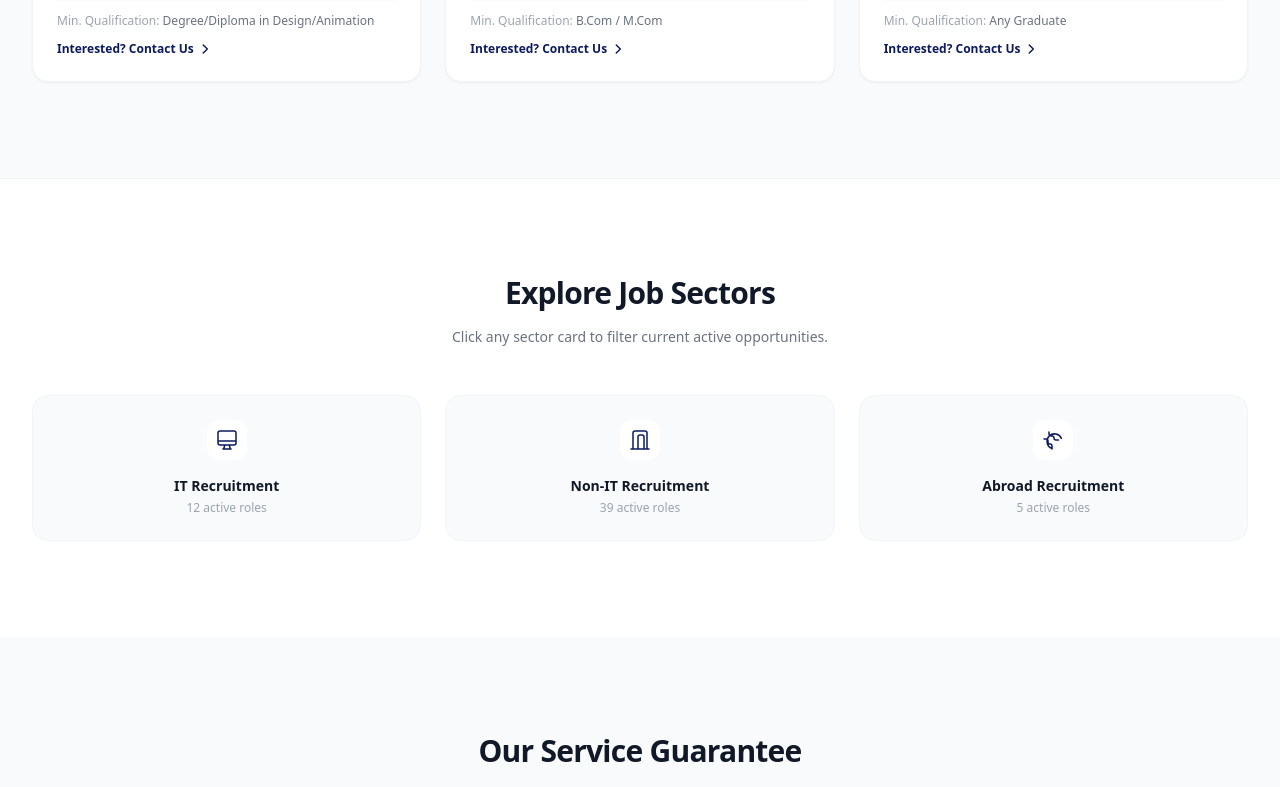
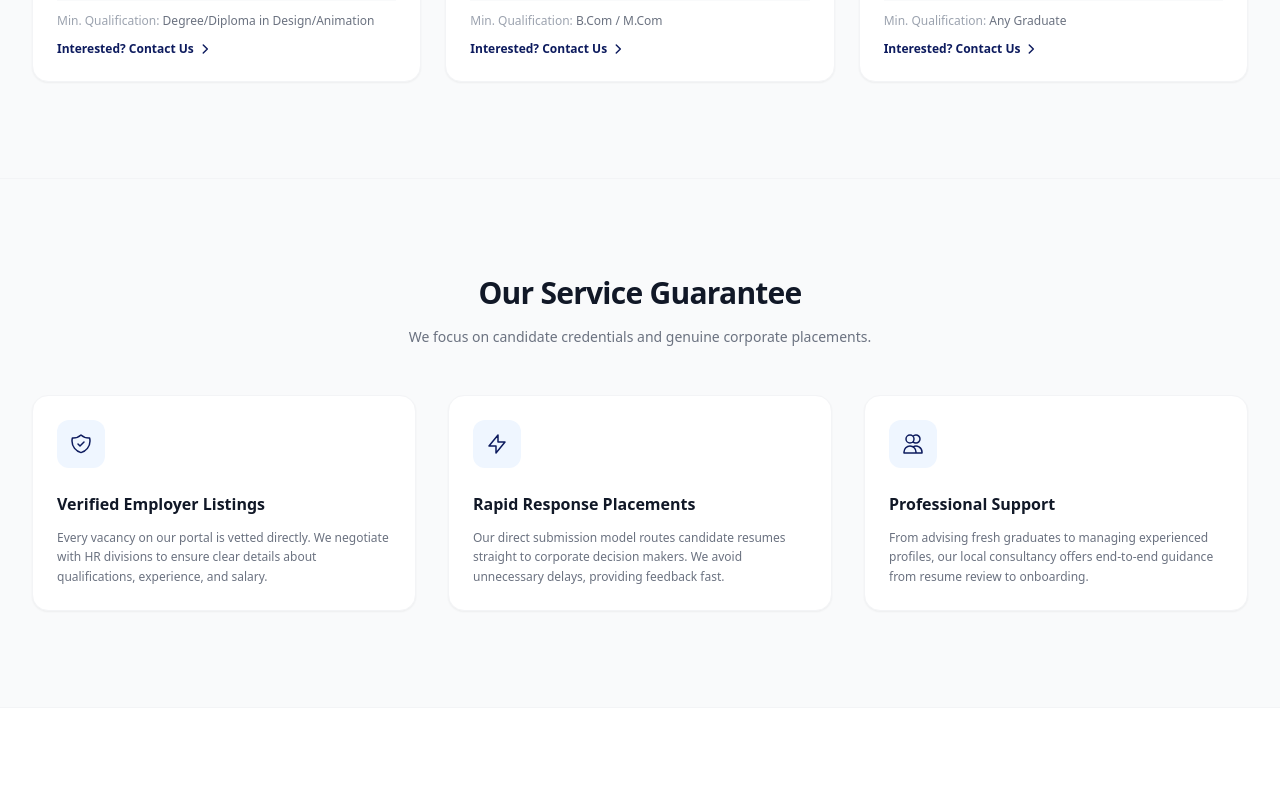
Before and after one commit to yantrixatech-svg/ibeesjobs, a Next.js app: page / in a window 1280 px wide. Shown: the part 2000-2787 px from the top of the page. Built offline with nearby package versions, Linux system fonts and the light colour scheme.

Commit message:
Remove Explore Job Sectors section from homepage

```diff
--- a/src/app/page.tsx
+++ b/src/app/page.tsx
@@ -1,6 +1,6 @@
 import Link from 'next/link';
 import Image from 'next/image';
-import { STATIC_JOBS, COMPANY, getSectorForCategory, BASE_PATH } from '@/lib/constants';
+import { STATIC_JOBS, COMPANY, BASE_PATH } from '@/lib/constants';
 import LatestJobsGrid from '@/components/LatestJobsGrid';
 
 const stats = [
@@ -9,29 +9,6 @@ const stats = [
   { value: '3', label: 'Recruitment Sectors' },
 ];
 
-const categories = [
-  {
-    name: 'IT',
-    icon: (
-      <svg className="w-6 h-6 text-[#0D1B5E]" fill="none" stroke="currentColor" viewBox="0 0 24 24"><path strokeLinecap="round" strokeLinejoin="round" strokeWidth={1.5} d="M9.75 17L9 20l-1 1h8l-1-1-.75-3M3 13h18M5 17h14a2 2 0 002-2V5a2 2 0 00-2-2H5a2 2 0 00-2 2v10a2 2 0 002 2z" /></svg>
-    ),
-    count: `${STATIC_JOBS.filter(j => getSectorForCategory(j.category) === 'IT').length} active roles`
-  },
-  {
-    name: 'Non-IT',
-    icon: (
-      <svg className="w-6 h-6 text-[#0D1B5E]" fill="none" stroke="currentColor" viewBox="0 0 24 24"><path strokeLinecap="round" strokeLinejoin="round" strokeWidth={1.5} d="M19 21V5a2 2 0 00-2-2H7a2 2 0 00-2 2v16m14 0h2m-2 0h-5m-9 0H3m2 0h5m0 0V9a2 2 0 012-2h2a2 2 0 012 2v12m-6 0h6" /></svg>
-    ),
-    count: `${STATIC_JOBS.filter(j => getSectorForCategory(j.category) === 'Non-IT').length} active roles`
-  },
-  {
-    name: 'Abroad',
-    icon: (
-      <svg className="w-6 h-6 text-[#0D1B5E]" fill="none" stroke="currentColor" viewBox="0 0 24 24"><path strokeLinecap="round" strokeLinejoin="round" strokeWidth={1.5} d="M3.055 11H5a2 2 0 012 2v1a2 2 0 002 2 2 2 0 012 2v2.945M8 3.935V5.5A2.5 2.5 0 0010.5 8h.5a2 2 0 012 2 2 2 0 002 2h2.5M10.5 20.25a7.5 7.5 0 119.9-9.9" /></svg>
-    ),
-    count: `${STATIC_JOBS.filter(j => getSectorForCategory(j.category) === 'Abroad').length} active roles`
-  },
-];
 
 export default function Home() {
   return (
@@ -189,30 +166,6 @@ export default function Home() {
         </div>
       </section>
 
-      {/* Explore Sectors */}
-      <section className="py-16 md:py-24 bg-white relative z-20">
-        <div className="max-w-7xl mx-auto px-4 sm:px-6 lg:px-8">
-          <div className="text-center mb-12">
-            <h2 className="text-2xl sm:text-3xl font-extrabold text-gray-900 tracking-tight mb-4">Explore Job Sectors</h2>
-            <p className="text-xs sm:text-sm text-gray-500 max-w-2xl mx-auto">Click any sector card to filter current active opportunities.</p>
-          </div>
-          <div className="grid grid-cols-1 md:grid-cols-3 gap-6">
-            {categories.map((cat) => (
-              <Link
-                key={cat.name}
-                href={`/jobs?category=${encodeURIComponent(cat.name)}`}
-                className="group p-6 bg-gray-50 rounded-2xl border border-gray-100 hover:bg-[#0D1B5E] hover:border-[#0D1B5E] hover:shadow-xl hover:shadow-blue-900/10 transition-all duration-300 text-center"
-              >
-                <div className="w-10 h-10 bg-white group-hover:bg-white/10 rounded-xl flex items-center justify-center mx-auto mb-4 transition-colors">
-                  {cat.icon}
-                </div>
-                <h3 className="font-bold text-sm text-gray-900 group-hover:text-white transition-colors mb-1">{cat.name} Recruitment</h3>
-                <p className="text-[10px] sm:text-xs text-gray-400 group-hover:text-blue-200 transition-colors">{cat.count}</p>
-              </Link>
-            ))}
-          </div>
-        </div>
-      </section>
 
       {/* Quality Standards Section */}
       <section className="py-16 md:py-24 bg-gray-50 relative z-20">
```
